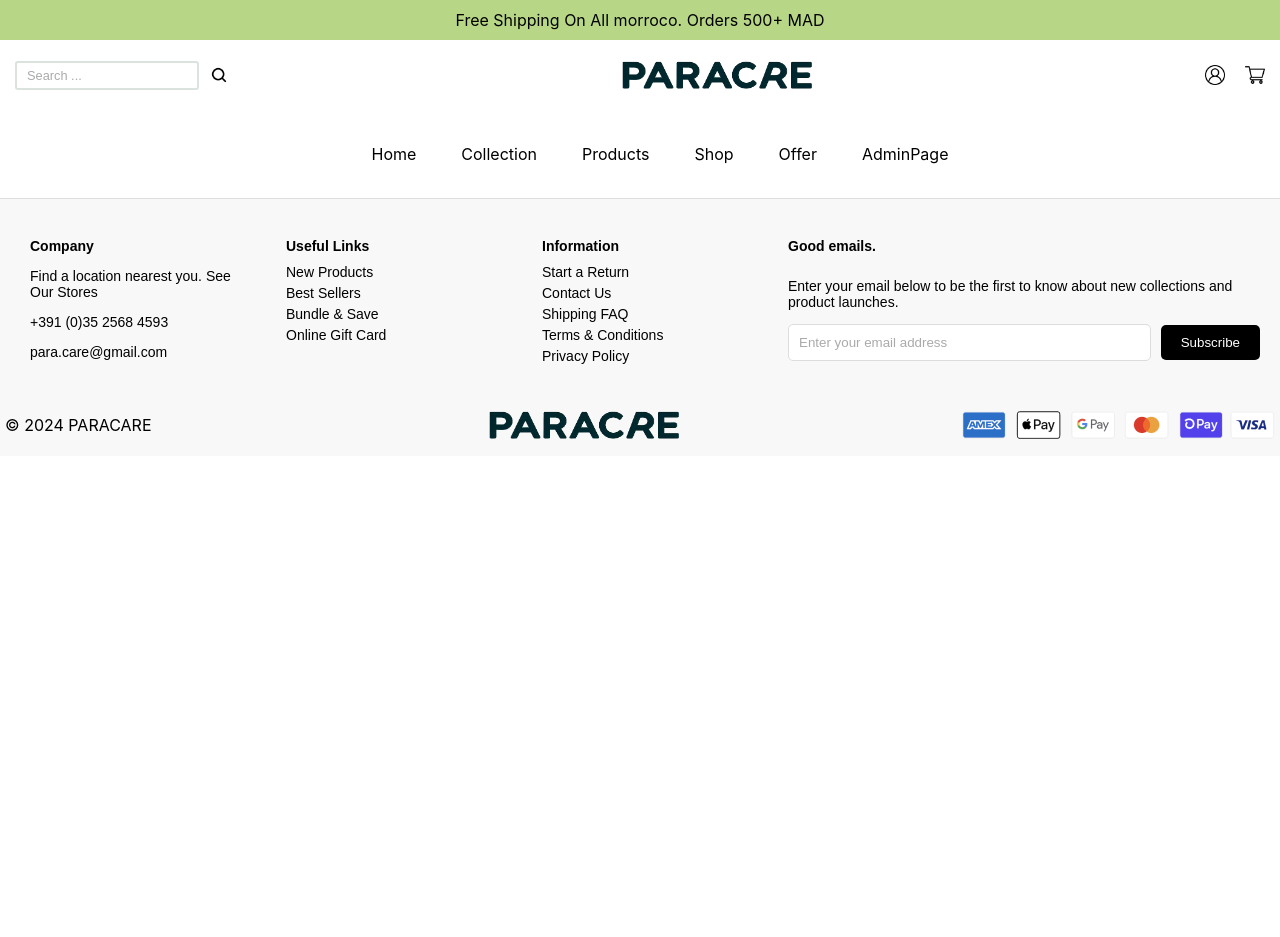
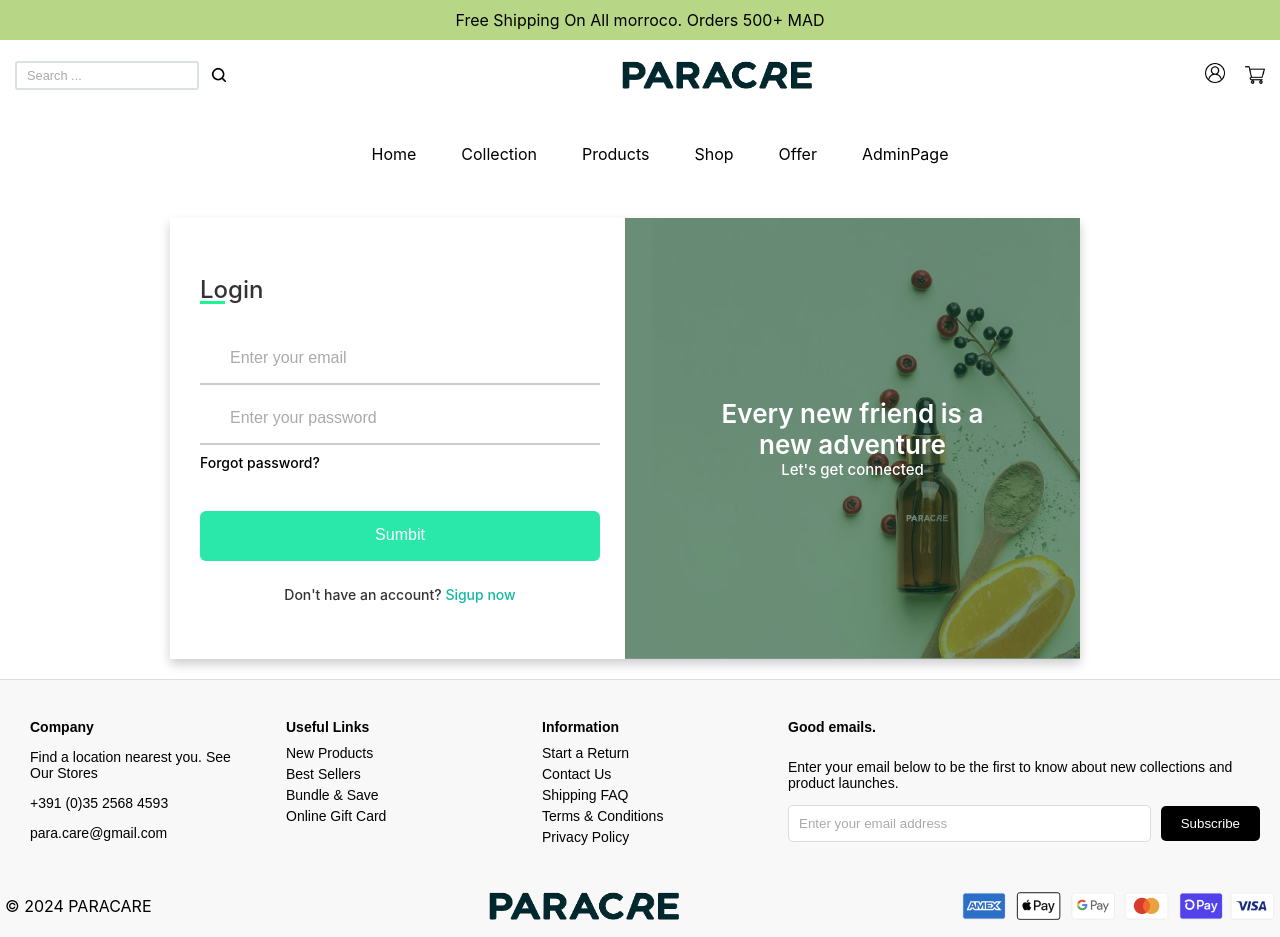
Before and after one commit to kuroibara10/PARACAR, a React (Create React App) app: page /join in a window 1280 px wide. Before the commit the page ends 800 px from the top, so only its background shows below. Built offline with nearby package versions, Linux system fonts and the light colour scheme.

Commit message:
Add page Login and SingIn

```diff
--- a/src/App.js
+++ b/src/App.js
@@ -2,6 +2,7 @@
 import Header from "./components/Header";
 import Footer from "./components/Footer";
 import Home from "./pages/Home";
+import LogInSingIn from "./pages/LogInSingIn";
 
 import { BrowserRouter as Router, Route, Routes } from "react-router-dom";
 import Products from "./pages/Products";
@@ -17,7 +18,7 @@
         <Routes>
           <Route path="/" element={<Home products={products} />} />
           <Route path="/products" element={<Products products={products} />} />
-          {/* <Route path="/join" element={<JoinPage />} /> */}
+          <Route path="/join" element={<LogInSingIn />} />
           <Route
             path="/admin"
             element={
--- a/src/components/Header.js
+++ b/src/components/Header.js
@@ -28,7 +28,9 @@
             </Link>
           </div>
           <div className="userShop">
-            <img src={icon_user} alt="Icon User" />
+            <Link to={`/join`}>
+              <img src={icon_user} alt="Icon User" />
+            </Link>
             <img src={icon_shop} alt="Icon Shop" />
           </div>
         </div>
--- /dev/null
+++ b/src/pages/LogInSingIn.js
@@ -0,0 +1,96 @@
+import React from "react";
+import "../styles/LogInSingIn.css";
+import imgg from "../components/assets/images/banner-2.jpg";
+
+function LogInSingIn() {
+  return (
+    <div className="containerLogin">
+      <input type="checkbox" id="flip" />
+      <div className="cover">
+        <div className="front">
+          <img src={imgg} alt="" />
+          <div className="text">
+            <span className="text-1">
+              Every new friend is a <br /> new adventure
+            </span>
+            <span className="text-2">Let's get connected</span>
+          </div>
+        </div>
+        <div className="back">
+          <img className="backImg" src={imgg} alt="" />
+          <div className="text">
+            <span className="text-1">
+              Complete miles of journey <br /> with one step
+            </span>
+            <span className="text-2">Let's get started</span>
+          </div>
+        </div>
+      </div>
+      <div className="forms">
+        <div className="form-content">
+          <div className="login-form">
+            <div className="title">Login</div>
+            <form action="index.html">
+              <div className="input-boxes">
+                <div className="input-box">
+                  <i className="fas fa-envelope"></i>
+                  <input type="text" placeholder="Enter your email" required />
+                </div>
+                <div className="input-box">
+                  <i className="fas fa-lock"></i>
+                  <input
+                    type="password"
+                    placeholder="Enter your password"
+                    required
+                  />
+                </div>
+                <div className="text">
+                  <a href="#">
+                    <span>Forgot password?</span>
+                  </a>
+                </div>
+                <div className="button input-box">
+                  <input type="submit" value="Sumbit" />
+                </div>
+                <div className="text sign-up-text">
+                  Don't have an account? <label for="flip">Sigup now</label>
+                </div>
+              </div>
+            </form>
+          </div>
+          <div className="signup-form">
+            <div className="title">Signup</div>
+            <form action="login-forme.html">
+              <div className="input-boxes">
+                <div className="input-box">
+                  <i className="fas fa-user"></i>
+                  <input type="text" placeholder="Enter your name" required />
+                </div>
+                <div className="input-box">
+                  <i className="fas fa-envelope"></i>
+                  <input type="text" placeholder="Enter your email" required />
+                </div>
+                <div className="input-box">
+                  <i className="fas fa-lock"></i>
+                  <input
+                    type="password"
+                    placeholder="Enter your password"
+                    required
+                  />
+                </div>
+                <div className="button input-box">
+                  <input type="submit" value="Sumbit" />
+                </div>
+                <div className="text sign-up-text">
+                  Already have an account? <label for="flip">Login now</label>
+                </div>
+              </div>
+            </form>
+          </div>
+        </div>
+      </div>
+    </div>
+  );
+}
+
+export default LogInSingIn;
--- /dev/null
+++ b/src/styles/LogInSingIn.css
@@ -0,0 +1,253 @@
+/* Google Font Link */
+@import url("https://fonts.googleapis.com/css2?family=Poppins:wght@200;300;400;500;600;700&display=swap");
+
+/* * {
+  margin: 0;
+  padding: 0;
+  box-sizing: border-box;
+  font-family: "Poppins", sans-serif;
+}
+
+body {
+  min-height: 100vh;
+  display: flex;
+  align-items: center;
+  justify-content: center;
+  background: #0e361d;
+  padding: 30px;
+} */
+
+.containerLogin {
+  position: relative;
+  max-width: 850px;
+  width: 100%;
+  background: #fff;
+  padding: 40px 30px;
+  box-shadow: 0 5px 10px rgba(0, 0, 0, 0.2);
+  perspective: 2700px;
+  margin: 20px 0px 20px 170px;
+}
+
+.containerLogin .cover {
+  position: absolute;
+  top: 0;
+  left: 50%;
+  height: 100%;
+  width: 50%;
+  z-index: 98;
+  transition: all 1s ease;
+  transform-origin: left;
+  transform-style: preserve-3d;
+  backface-visibility: hidden;
+}
+
+.containerLogin #flip:checked ~ .cover {
+  transform: rotateY(-180deg);
+}
+
+.containerLogin #flip:checked ~ .forms .login-form {
+  pointer-events: none;
+}
+
+.containerLogin .cover .front,
+.containerLogin .cover .back {
+  position: absolute;
+  top: 0;
+  left: 0;
+  height: 100%;
+  width: 100%;
+}
+
+.cover .back {
+  transform: rotateY(180deg);
+}
+
+.containerLogin .cover img {
+  position: absolute;
+  height: 100%;
+  width: 100%;
+  object-fit: cover;
+  z-index: 10;
+}
+
+.containerLogin .cover .text {
+  position: absolute;
+  z-index: 10;
+  height: 100%;
+  width: 100%;
+  display: flex;
+  flex-direction: column;
+  align-items: center;
+  justify-content: center;
+}
+
+.containerLogin .cover .text::before {
+  content: "";
+  position: absolute;
+  height: 100%;
+  width: 100%;
+  opacity: 0.5;
+  background: #09422f;
+}
+
+.cover .text .text-1,
+.cover .text .text-2 {
+  z-index: 20;
+  font-size: 26px;
+  font-weight: 600;
+  color: #fff;
+  text-align: center;
+}
+
+.cover .text .text-2 {
+  font-size: 15px;
+  font-weight: 500;
+}
+
+.containerLogin .forms {
+  height: 100%;
+  width: 100%;
+  background: #fff;
+}
+
+.containerLogin .form-content {
+  display: flex;
+  align-items: center;
+  justify-content: space-between;
+}
+
+.form-content .login-form,
+.form-content .signup-form {
+  width: calc(100% / 2 - 25px);
+}
+
+.forms .form-content .title {
+  position: relative;
+  font-size: 24px;
+  font-weight: 500;
+  color: #333;
+}
+
+.forms .form-content .title:before {
+  content: "";
+  position: absolute;
+  left: 0;
+  bottom: 0;
+  height: 3px;
+  width: 25px;
+  background: #1df590;
+}
+
+.forms .signup-form .title:before {
+  width: 20px;
+}
+
+.forms .form-content .input-boxes {
+  margin-top: 30px;
+}
+
+.forms .form-content .input-box {
+  display: flex;
+  align-items: center;
+  height: 50px;
+  width: 100%;
+  margin: 10px 0;
+  position: relative;
+}
+
+.form-content .input-box input {
+  height: 100%;
+  width: 100%;
+  outline: none;
+  border: none;
+  padding: 0 30px;
+  font-size: 16px;
+  font-weight: 500;
+  border-bottom: 2px solid rgba(0, 0, 0, 0.2);
+  transition: all 0.3s ease;
+}
+
+.form-content .input-box input:focus,
+.form-content .input-box input:valid {
+  border-color: #2ae8a9;
+}
+
+.form-content .input-box i {
+  position: absolute;
+  color: #09422f;
+  font-size: 17px;
+}
+
+.forms .form-content .text {
+  font-size: 14px;
+  font-weight: 500;
+  color: #333;
+}
+
+.forms .form-content .text a {
+  text-decoration: none;
+}
+
+.forms .form-content .text a:hover {
+  text-decoration: underline;
+}
+
+.forms .form-content .button {
+  color: #fff;
+  margin-top: 40px;
+}
+
+.forms .form-content .button input {
+  color: #fff;
+  background: #2ae8a9;
+  border-radius: 6px;
+  padding: 0;
+  cursor: pointer;
+  transition: all 0.4s ease;
+}
+
+.forms .form-content .button input:hover {
+  background: #13b9a3;
+}
+
+.forms .form-content label {
+  color: #13b9a3;
+  cursor: pointer;
+}
+
+.forms .form-content label:hover {
+  text-decoration: underline;
+}
+
+.forms .form-content .login-text,
+.forms .form-content .sign-up-text {
+  text-align: center;
+  margin-top: 25px;
+}
+
+.containerLogin #flip {
+  display: none;
+}
+
+@media (max-width: 730px) {
+  .containerLogin .cover {
+    display: none;
+  }
+
+  .form-content .login-form,
+  .form-content .signup-form {
+    width: 100%;
+  }
+
+  .form-content .signup-form {
+    display: none;
+  }
+
+  .containerLogin #flip:checked ~ .forms .signup-form {
+    display: block;
+  }
+
+  .containerLogin #flip:checked ~ .forms .login-form {
+    display: none;
+  }
+}
```
